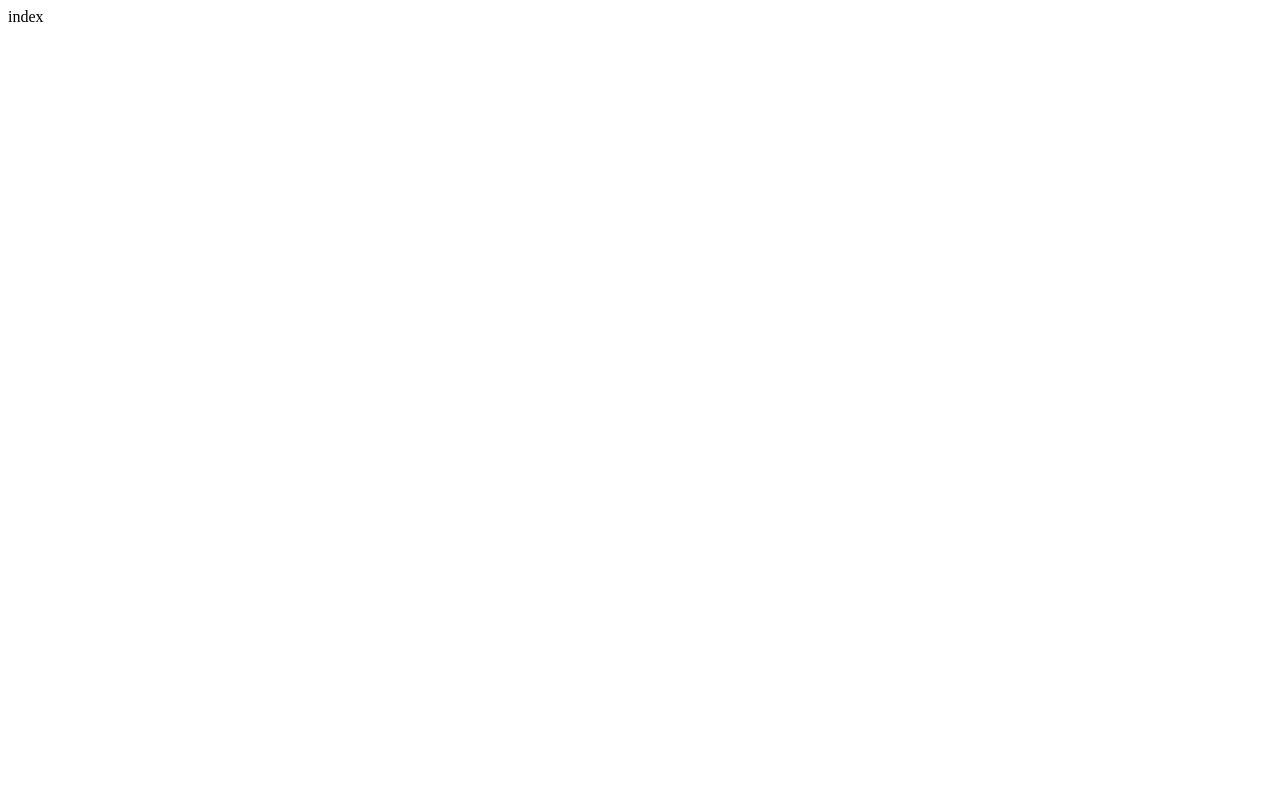
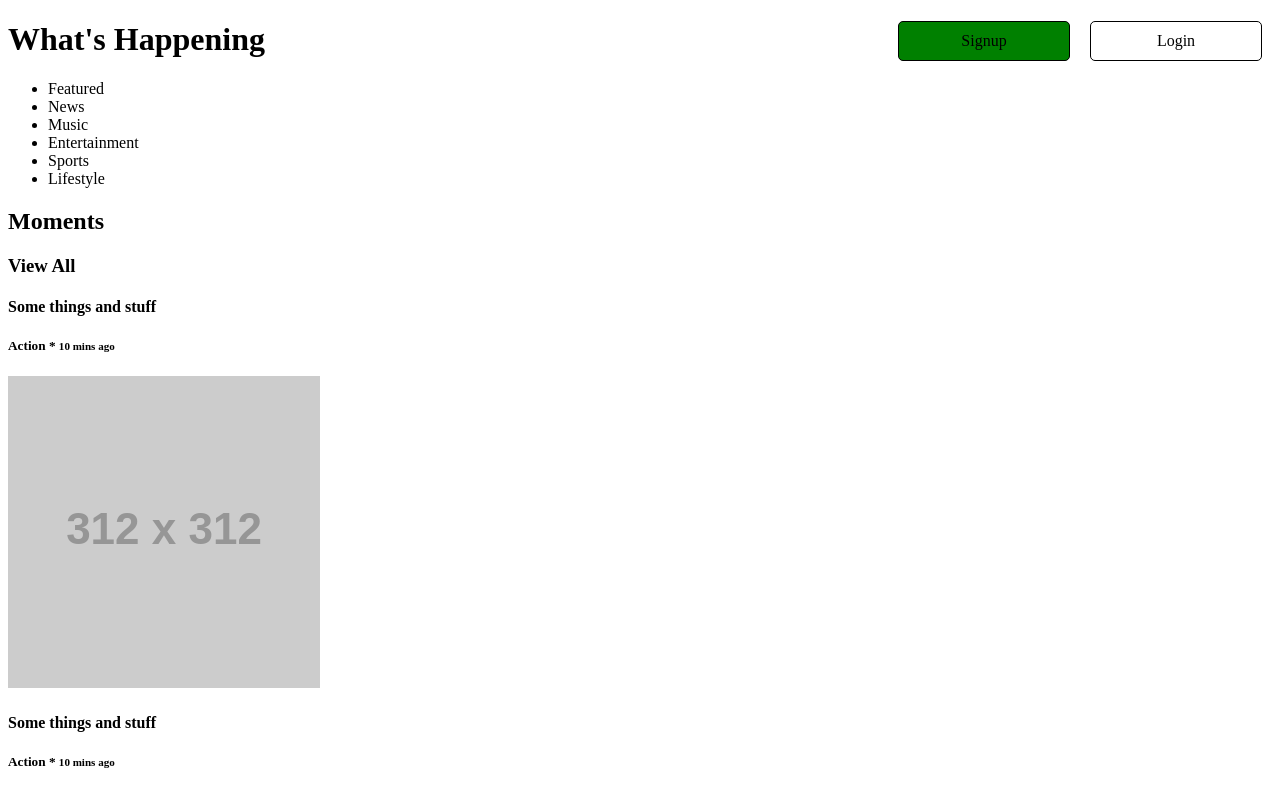
Before and after one commit to courtneymcallister/twitter_clone, a website: page public/html/index.html in a window 1280 px wide. Shown: the top 789 px of the page. Drawn offline with Linux system fonts and the light colour scheme; files that its build step writes are made by us from their sources; placeholder pictures from the web are drawn by us.

Commit message:
started working on the styling of the buttons in the header

```diff
--- a/index.js
+++ b/index.js
@@ -2,6 +2,8 @@ var express = require('express');
 var server = express();
 
 var port = 8080;
+
+server.use(express.static(__dirname + '/public'));
 
 server.get('/', function(request, response){
   response.sendFile('index.html', {root: __dirname + '/public/html/'});
--- a/public/css/main.css
+++ b/public/css/main.css
@@ -0,0 +1,25 @@
+.button {
+  width: 150px;
+  border: 1px solid black;
+  display: inline-block;
+  text-align: center;
+  border-radius: 5px;
+  text-decoration: none;
+  color: black;
+  padding: 10px;
+}
+
+.pull-right {
+  float: right;
+  margin-left: 10px;
+  margin-right: 10px;
+}
+
+.button:hover {
+  background-color: white;
+  color: green;
+}
+
+.button-green {
+  background-color: green;
+}
--- a/public/html/index.html
+++ b/public/html/index.html
@@ -1 +1,64 @@
-index
+<!DOCTYPE html>
+<html lang="en">
+<head>
+  <meta charset="UTF-8">
+  <title>Twitterish</title>
+  <link rel="stylesheet" href="css/main.css" />
+</head>
+<body>
+  <header>
+    <div>
+      <a href="#" class='button pull-right'>Login</a>
+      <a href="#" class='button button-green pull-right'>Signup</a>
+      <h1>What's Happening</h1>
+    </div>
+    <nav>
+      <ul>
+        <li>Featured</li>
+        <li>News</li>
+        <li>Music</li>
+        <li>Entertainment</li>
+        <li>Sports</li>
+        <li>Lifestyle</li>
+      </ul>
+    </nav>
+  </header>
+  <main>
+    <!-- <h2>Moments <small>View All</small></h2> -->
+    <h2>Moments</h2>
+    <h3>View All</h3>
+    <section>
+      <h4>Some things and stuff</h4>
+      <h5>Action * <small>10 mins ago</small></h5>
+      <img src="http://placehold.it/312x312" alt="An amazing image">
+    </section>
+    <section>
+      <h4>Some things and stuff</h4>
+      <h5>Action * <small>10 mins ago</small></h5>
+      <img src="http://placehold.it/312x312" alt="An amazing image">
+    </section>
+    <section>
+      <h4>Some things and stuff</h4>
+      <h5>Action * <small>10 mins ago</small></h5>
+      <img src="http://placehold.it/312x312" alt="An amazing image">
+    </section>
+    <section>
+      <h2>New to Twitterish?</h2>
+      <p>Sign up yo!</p>
+      <a href="#">Signup</a>
+    </section>
+  </main>
+  <footer>
+    <ul>
+      <li><a href="#">About</a></li>
+      <li><a href="#">Help</a></li>
+      <li><a href="#">Blog</a></li>
+      <li><a href="#">Status</a></li>
+      <li><a href="#">Jobs</a></li>
+      <li><a href="#">Terms</a></li>
+      <li><a href="#">Privacy</a></li>
+    </ul>
+  </footer>
+
+</body>
+</html>
```
